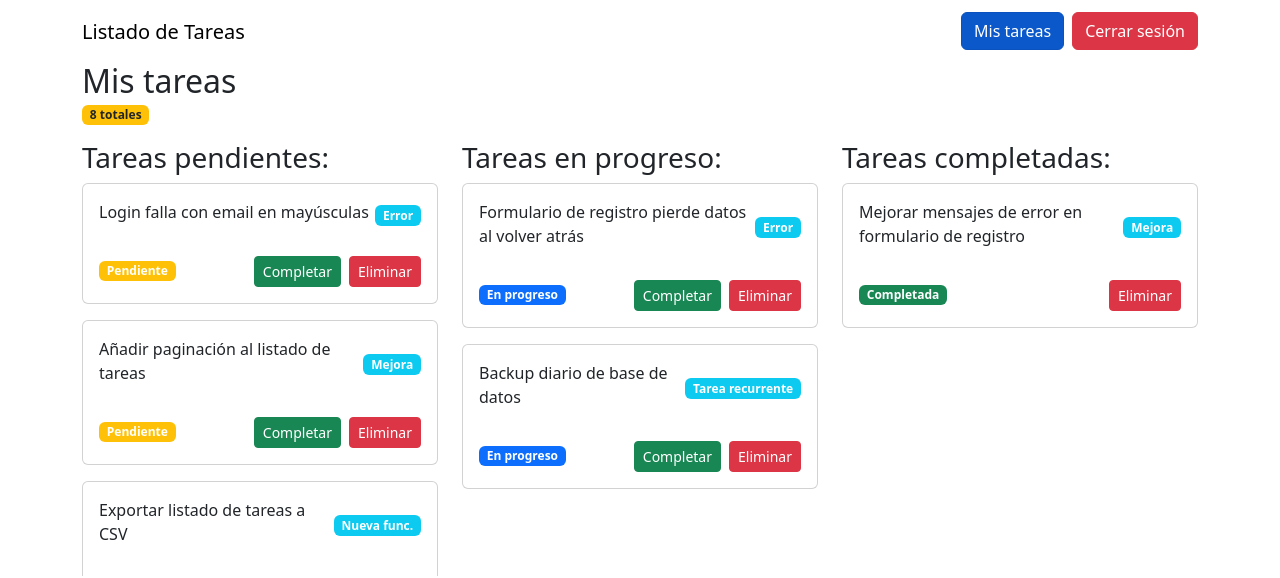
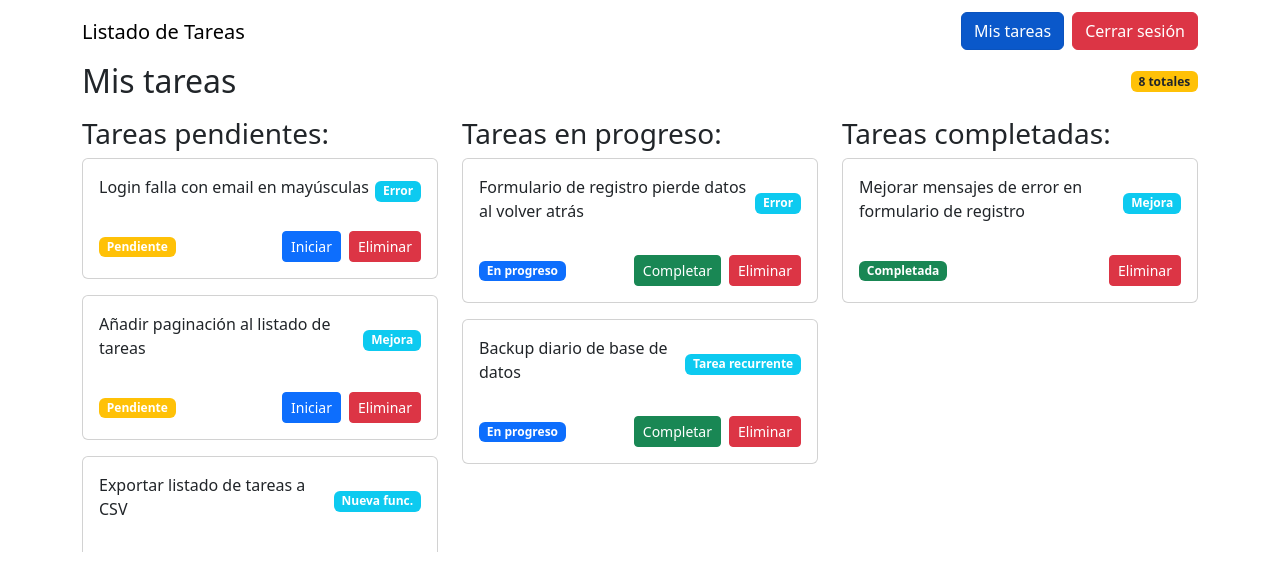
Before and after one commit to IvanArasco/GestorTareasFrontend, an Angular app in the folder gestor-tareas-frontend/: page /tasks in a window 1280 px wide. Shown: the top 578 px of the page. Built offline with nearby package versions, Linux system fonts and the light colour scheme; no server answers; sample sign-in values are in the browser's storage.

Commit message:
Add in progress endpoint and show buttons logically

```diff
--- a/gestor-tareas-frontend/public/login_background.html
+++ /dev/null
@@ -1,58 +0,0 @@
-
-<style>
-* { box-sizing: border-box; margin: 0; padding: 0; }
-.bg {
-  width: 100%;
-  height: 420px;
-  background: linear-gradient(160deg, #ffffff 0%, #fff5ee 60%, #fdeee2 100%);
-  border-radius: 14px;
-  position: relative;
-  overflow: hidden;
-  border: 0.5px solid #f0e0d0;
-}
-.shape { position: absolute; border-radius: 50%; }
-.s1 {
-  width: 320px; height: 320px;
-  top: -120px; right: -80px;
-  background: radial-gradient(circle, #b5d4f4 0%, #85b7eb 50%, transparent 80%);
-  opacity: 0.35;
-  border-radius: 60% 40% 55% 45%;
-}
-.s2 {
-  width: 180px; height: 180px;
-  bottom: -60px; right: 80px;
-  background: radial-gradient(circle, #378ADD 0%, #185FA5 60%, transparent 80%);
-  opacity: 0.18;
-  border-radius: 45% 60% 40% 55%;
-}
-.s3 {
-  width: 120px; height: 120px;
-  bottom: 30px; left: -30px;
-  background: radial-gradient(circle, #85b7eb 0%, #378ADD 60%, transparent 80%);
-  opacity: 0.22;
-  border-radius: 55% 40% 60% 45%;
-}
-.s4 {
-  width: 80px; height: 80px;
-  top: 60px; left: 40px;
-  background: radial-gradient(circle, #b5d4f4 0%, #85b7eb 70%, transparent 90%);
-  opacity: 0.3;
-  border-radius: 40% 60% 50% 55%;
-}
-.label {
-  position: absolute;
-  bottom: 16px;
-  left: 50%;
-  transform: translateX(-50%);
-  font-size: 12px;
-  color: #c0a898;
-  font-family: sans-serif;
-  white-space: nowrap;
-}
-</style>
-<div class="bg">
-  <div class="s1 shape"></div>
-  <div class="s2 shape"></div>
-  <div class="s3 shape"></div>
-  <div class="s4 shape"></div>
-</div>
--- a/gestor-tareas-frontend/src/app/components/task-card/task-card.html
+++ b/gestor-tareas-frontend/src/app/components/task-card/task-card.html
@@ -15,8 +15,15 @@
         </span>
 
         <div class="d-flex gap-2">
+            <!-- (click) llama a onStart() que emite el @Output() iniciar -->
+            @if (task.taskStatus !== 'Completed' && task.taskStatus !== 'InProgress') {
+            <button class="btn btn-primary btn-sm" (click)="onStart()">
+                Iniciar
+            </button>
+            }
+
             <!-- (click) llama a onComplete() que emite el @Output() completar -->
-            @if (task.taskStatus !== 'Completed') {
+            @if (task.taskStatus !== 'Completed' && task.taskStatus !== 'Pending') {
             <button class="btn btn-success btn-sm" (click)="onComplete()">
                 Completar
             </button>
--- a/gestor-tareas-frontend/src/app/components/task-card/task-card.ts
+++ b/gestor-tareas-frontend/src/app/components/task-card/task-card.ts
@@ -27,12 +27,22 @@ export class TaskCard {
     }
   }
 
+  // @Output() — emite un evento al padre cuando se inicia la tarea
+  // EventEmitter<number> indica que el evento lleva un número (el id)
+  @Output() start = new EventEmitter<number>();
+
   // @Output() — emite un evento al padre cuando se completa la tarea
   // EventEmitter<number> indica que el evento lleva un número (el id)
   @Output() complete = new EventEmitter<number>();
 
   // @Output() — emite un evento al padre cuando se elimina la tarea
   @Output() delete = new EventEmitter<number>();
+
+  // Método que se llama al hacer clic en "Iniciar"
+  onStart(): void {
+    // emit() dispara el evento y pasa el id al padre
+    this.start.emit(this.task.id);
+  }
 
   // Método que se llama al hacer clic en "Complete"
   onComplete(): void {
--- a/gestor-tareas-frontend/src/app/components/tasks-list/tasks-list.html
+++ b/gestor-tareas-frontend/src/app/components/tasks-list/tasks-list.html
@@ -1,7 +1,7 @@
 <div class="tasks-list d-flex justify-content-between align-items-center mb-4">
     <div class="container">
 
-        <div class="mb-3">
+        <div class="mb-3 d-flex justify-content-between align-items-center">
         <h2 class="mb-0">Mis tareas</h2>
         <span class="badge bg-warning text-dark">
             {{ taskService.totalTasks() }} totales
@@ -13,7 +13,7 @@
             <div class="pending-tasks col-12 col-lg-4 col-md-6">
                 <h3 class="">Tareas pendientes:</h3>
                 @for (task of taskService.pendingTasks(); track task.id) {
-                <app-task-card [task]="task" (complete)="onComplete($event)" (delete)="onDelete($event)" />
+                <app-task-card [task]="task" (start)="onStart($event)" (delete)="onDelete($event)" />
                 }
             </div>
             <div class="inprogress-tasks col-12 col-lg-4 col-md-6">
--- a/gestor-tareas-frontend/src/app/components/tasks-list/tasks-list.ts
+++ b/gestor-tareas-frontend/src/app/components/tasks-list/tasks-list.ts
@@ -19,6 +19,10 @@ export class TasksList {
     this.taskService.getTasks().subscribe();
     this.title.setTitle('GestorTareas - Listado de tareas');
     this.generateTasks();
+  }
+
+  onStart(id: number): void {
+    this.taskService.start(id).subscribe();
   }
 
   onComplete(id: number): void {
--- a/gestor-tareas-frontend/src/app/services/task.ts
+++ b/gestor-tareas-frontend/src/app/services/task.ts
@@ -23,7 +23,7 @@ export class Task {
     this._tasks().filter(t => t.taskStatus).length
   );
 
-    readonly pendingTasks = computed(() =>
+  readonly pendingTasks = computed(() =>
     this._tasks().filter(t => t.taskStatus === 'Pending')
   );
 
@@ -61,11 +61,22 @@ export class Task {
   }
 
   complete(id: number) {
-    return this.http.put<void>(
-      `${this.baseUrl}/tasks/${id}`, {}, { headers: this.headers }
+    return this.http.patch<void>(
+      `${this.baseUrl}/tasks/${id}/complete`, {}, { headers: this.headers }
     ).pipe(
       tap(() => this._tasks.update(tasks =>
         tasks.map(t => t.id === id ? { ...t, taskStatus: 'Completed' as Status } : t)
+      )),
+      catchError(err => this.showError(err))
+    );
+  }
+
+  start(id: number) {
+    return this.http.patch<void>(
+      `${this.baseUrl}/tasks/${id}/start`, {}, { headers: this.headers }
+    ).pipe(
+      tap(() => this._tasks.update(tasks =>
+        tasks.map(t => t.id === id ? { ...t, taskStatus: 'InProgress' as Status } : t)
       )),
       catchError(err => this.showError(err))
     );
```
